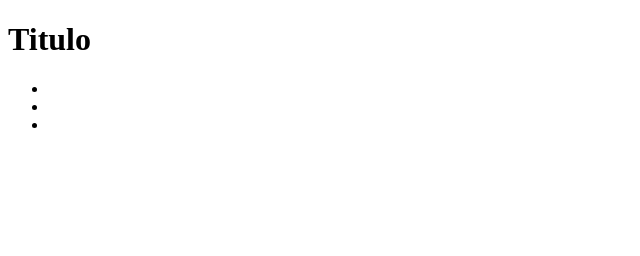
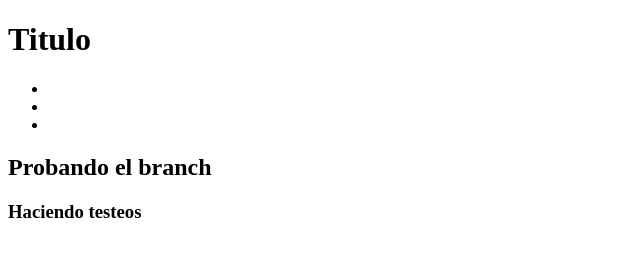
Before and after one commit to nachorano/nucba-test1, a plain HTML site: page index.html in a window 1280 px wide. Shown: the whole page, without its empty margins (0-640 px from the left). Drawn offline with Linux system fonts and the light colour scheme.

Commit message:
Agregue titulos

```diff
--- a/index.html
+++ b/index.html
@@ -16,6 +16,8 @@
                 <li></li>
             </ul>
         </nav>
+        <h2>Probando el branch</h2>
+        <h3>Haciendo testeos</h3>
     </header>
 </body>
 </html>
```
